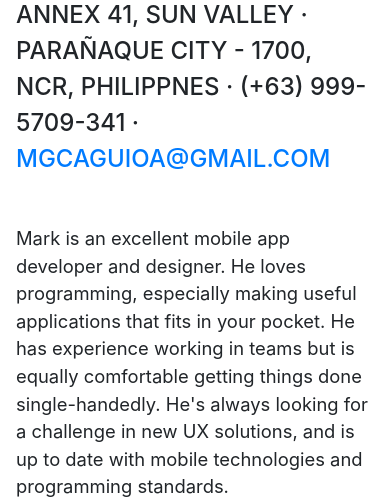
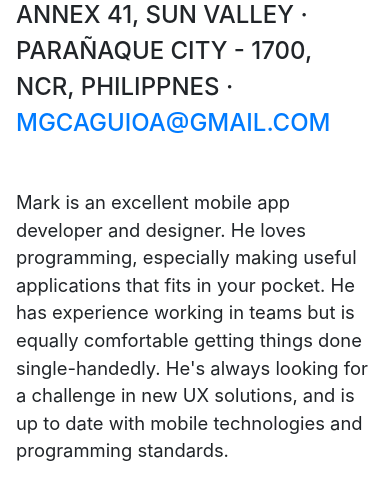
Before and after one commit to mgcaguioa/mgcaguioa.github.io, a website with bundled scripts: page index.html in a window 390 px wide. Shown: the part 185-684 px from the top of the page. Built offline with nearby package versions, Linux system fonts and the light colour scheme; a web font is replaced by a local one.

Commit message:
remove mobile number

```diff
--- a/index.html
+++ b/index.html
@@ -66,7 +66,7 @@
         <h1 class="mb-0">Mark
           <span class="text-primary">Caguioa</span>
         </h1>
-        <div class="subheading mb-5">Annex 41, Sun Valley · Parañaque City - 1700, NCR, Philippnes · (+63) 999-5709-341 ·
+        <div class="subheading mb-5">Annex 41, Sun Valley · Parañaque City - 1700, NCR, Philippnes ·
           <a href="mailto:name@email.com">mgcaguioa@gmail.com</a>
         </div>
         <p class="lead mb-5">Mark is an excellent mobile app developer and designer. He loves programming, especially making useful applications that fits in your pocket. He has experience working in teams but is equally comfortable getting things done single-handedly. He's always looking for a challenge in new UX solutions, and is up to date with mobile technologies and programming standards.</p>
```
